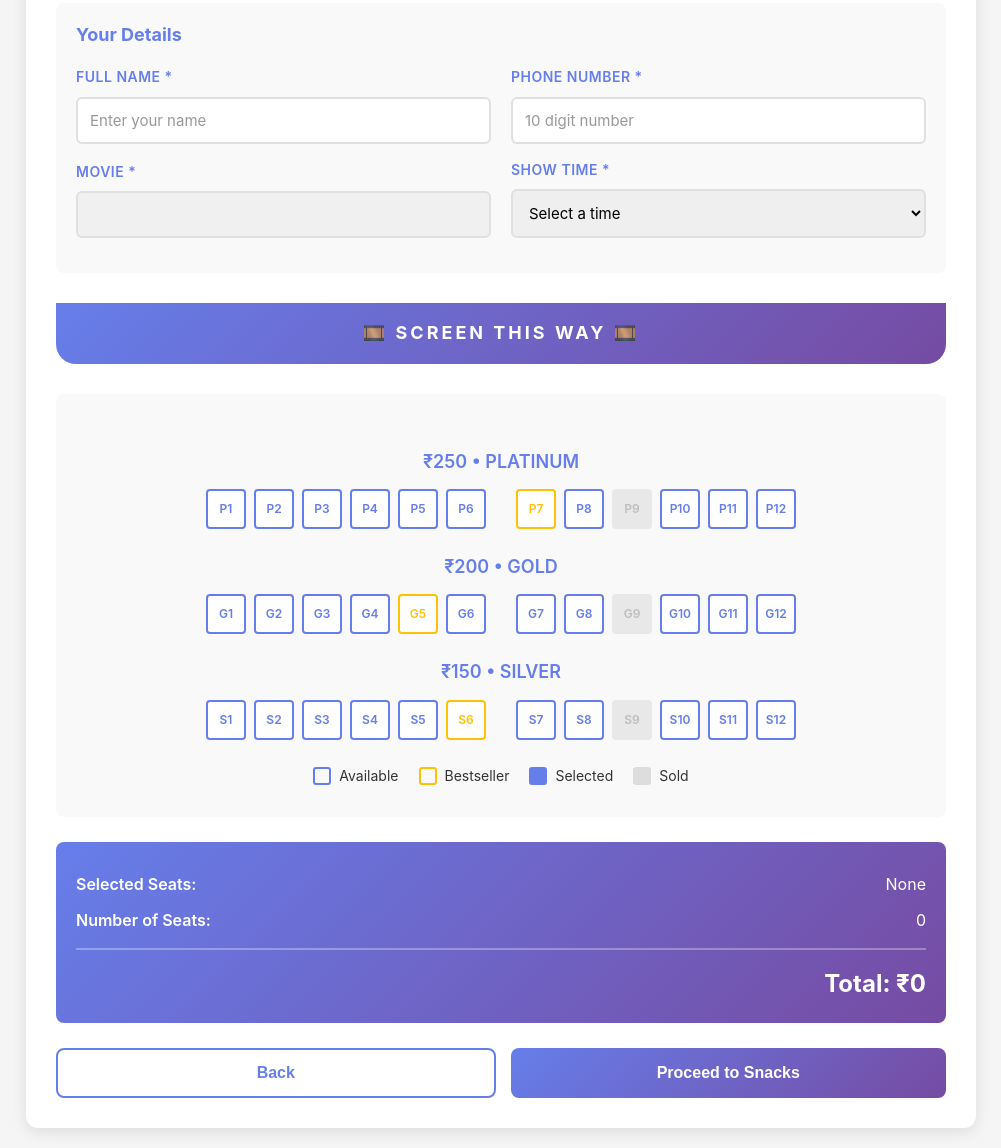
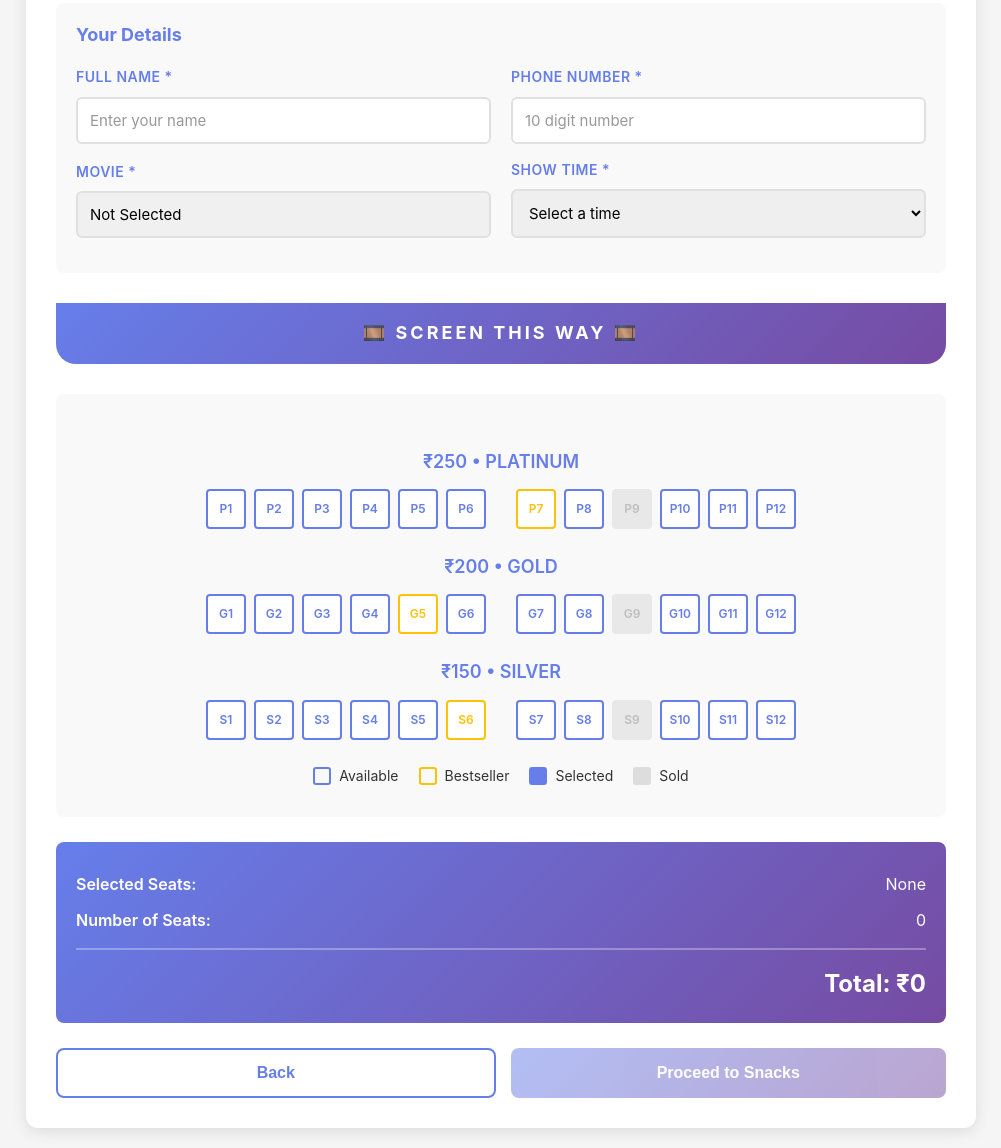
Before and after one commit to prernaranjan1/CineFireX-Movie-Booking, a plain HTML site: page booking.html in a window 1280 px wide. Shown: the part 201-1349 px from the top of the page, without its empty margins (139-1140 px from the left). Drawn offline with Linux system fonts and the light colour scheme; files that its build step writes are made by us from their sources.

Commit message:
Update stylesheet and script links in booking.html

```diff
--- a/booking.html
+++ b/booking.html
@@ -4,8 +4,8 @@
   <meta charset="UTF-8">
   <meta name="viewport" content="width=device-width, initial-scale=1.0">
   <title>Movie Ticket Booking - Select Seats</title>
-  <link rel="stylesheet" href="css/style.css">
-  <link rel="stylesheet" href="css/booking.css">
+  <link rel="stylesheet" href="style.css">
+  <link rel="stylesheet" href="booking.css">
 </head>
 <body>
   <header>
@@ -142,7 +142,7 @@
     </form>
   </div>
 
-  <script src="js/common.js"></script>
-  <script src="js/booking.js"></script>
+  <script src="common.js"></script>
+  <script src="booking.js"></script>
 </body>
 </html>
```
